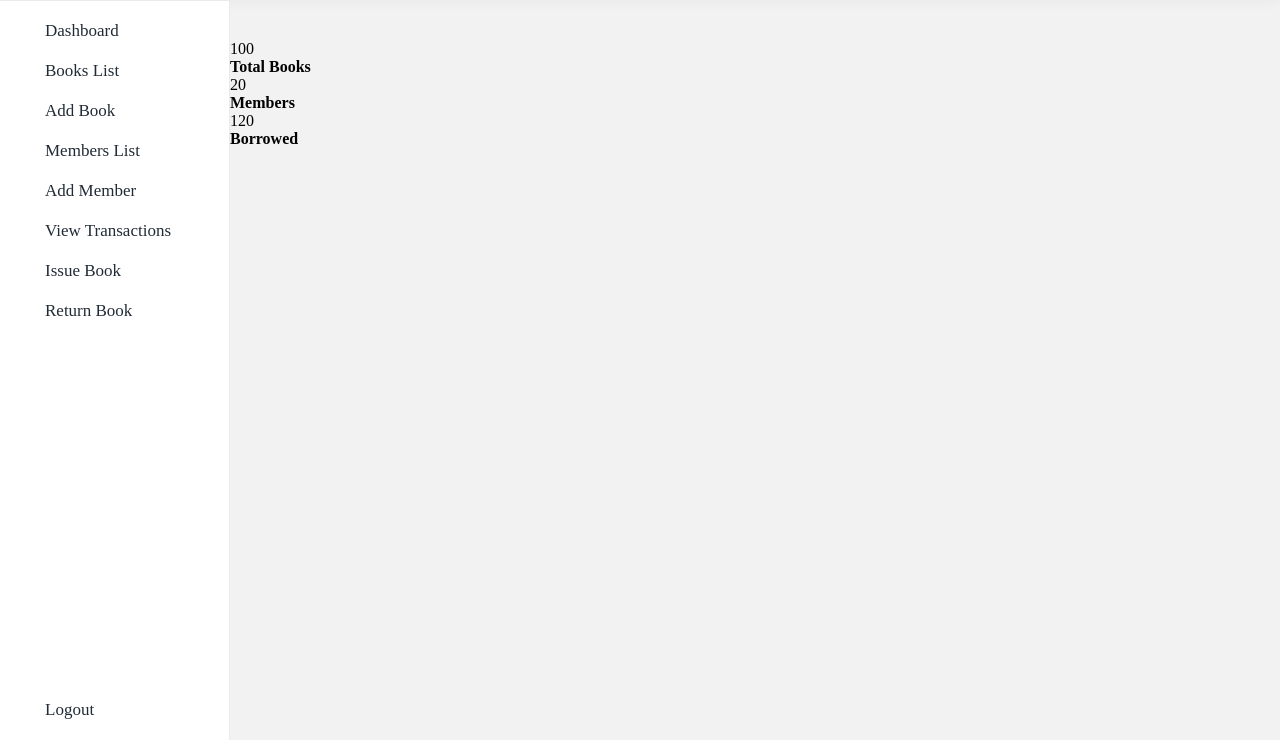
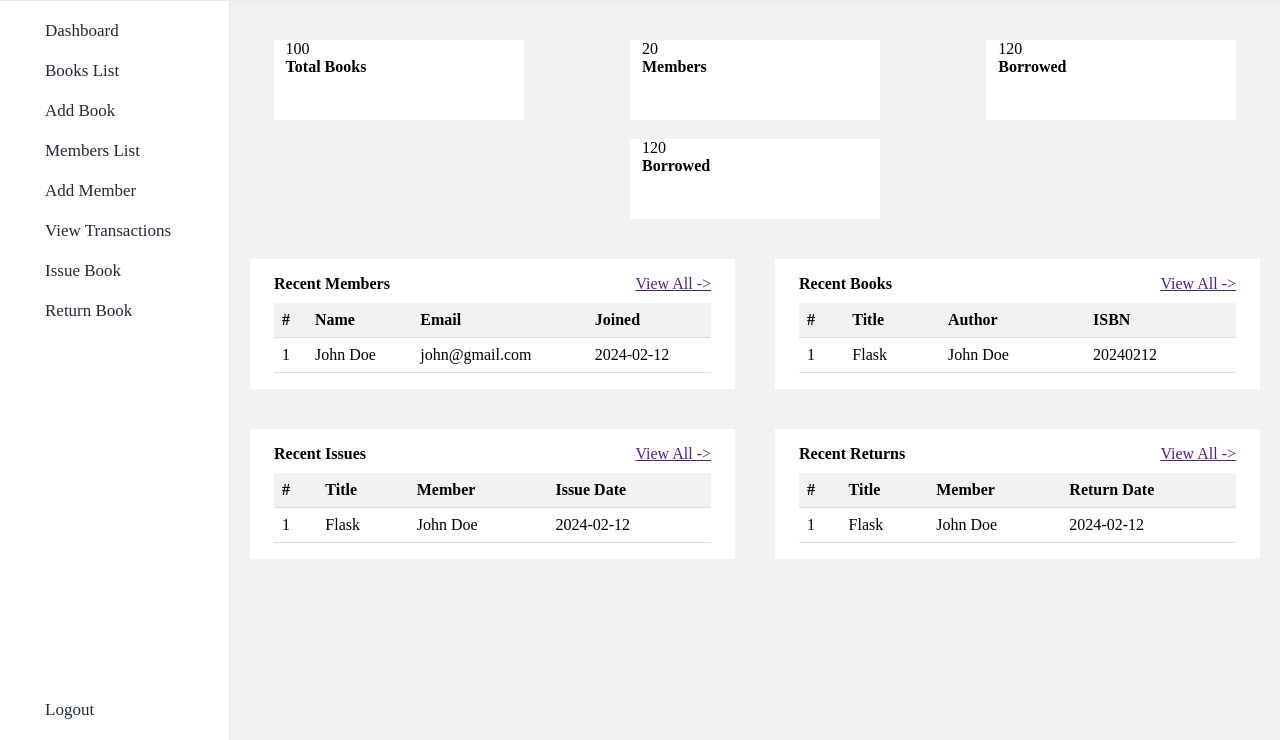
Before and after one commit to emmanuel-mwendwa/Library_Management_System, a Flask app: page / in a window 1280 px wide. Shown: the part 60-800 px from the top of the page. Run offline with Flask 3, Linux system fonts and the light colour scheme; the visitor is signed in with stand-in values (Sample User, id 1).

Commit message:
Dashboard preview

```diff
--- a/app/static/card.css
+++ b/app/static/card.css
@@ -10,18 +10,18 @@
     display: flex;
     flex-direction: column;
     justify-content: center;
-    align-items: start;
+    align-items: center;
 
     background-color: #fff;
     border: 1px solid rgb(232, 235, 237);
-    border-radius: 25px;
+    border-radius: 12px;
 }
 
 .card img {
-    width: 300px;
+    width: 270px;
     height: auto;
     object-fit: contain;
-    border-radius: 25px 25px 0px 0px;
+    border-radius: 12px 12px 0px 0px;
 }
 
 .card-details {
@@ -51,5 +51,5 @@
     justify-content: center;
     align-items: center;
 
-    border-radius: 25px 25px 0px 0px;
+    border-radius: 12px 12px 0px 0px;
 }
--- /dev/null
+++ b/app/static/dashboard.css
@@ -0,0 +1,20 @@
+.dash-card-container {
+    display: flex;
+    flex-wrap: wrap;
+    gap: 1.2rem;
+    margin-bottom: 20px;
+}
+
+.dash-card {
+    height: 80px;
+    width: 250px;
+    background-color: #fff;
+    padding-left: 12px;
+    margin: 0px auto;
+}
+
+
+.recents-container {
+    display: grid;
+    grid-template-columns: 1fr 1fr;
+}
--- a/app/static/tables.css
+++ b/app/static/tables.css
@@ -3,6 +3,12 @@
     margin: 20px;
     padding: 16px 24px;
     background-color: #fff;
+}
+
+.list-title {
+    display: flex;
+    justify-content: space-between;
+    align-items: center;
 }
 
 .list-table {
@@ -12,7 +18,7 @@
 }
 
 .list-table th, .list-table td {
-    border: 1px solid #ddd;
+    border-bottom: 1px solid #ddd;
     padding: 8px;
     text-align: left;
 }
--- a/app/templates/base.html
+++ b/app/templates/base.html
@@ -11,6 +11,7 @@
         <link rel="stylesheet" href="{{ url_for('static', filename='flash.css') }}">
         <link rel="stylesheet" href="{{url_for('static', filename='add_form.css')}}">
         <link rel="stylesheet" href="{{url_for('static', filename='card.css')}}">
+        <link rel="stylesheet" href="{{url_for('static', filename='dashboard.css')}}">
     {% endblock %}
 
 </head>
--- a/app/templates/books/view_books.html
+++ b/app/templates/books/view_books.html
@@ -17,7 +17,7 @@
     <table class="list-table">
       <thead>
           <tr>
-              <th>Id</th>
+              <th>#</th>
               <th>Cover</th>
               <th>Title</th>
               <th>Author</th>
--- a/app/templates/index.html
+++ b/app/templates/index.html
@@ -6,22 +6,143 @@
 
 {{ super() }}
 
-<div>
+<div class="dash-card-container">
+    <div class="dash-card">
         <i></i>
         <p>100</p>
         <h4>Total Books</h4>
     </div>
 
-<div>
+    <div class="dash-card">
         <i></i>
         <p>20</p>
         <h4>Members</h4>
     </div>
 
-<div>
+    <div class="dash-card">
         <i></i>
         <p>120</p>
         <h4>Borrowed</h4>
     </div>
 
+    <div class="dash-card">
+        <i></i>
+        <p>120</p>
+        <h4>Borrowed</h4>
+    </div>
+</div>
+
+<div class="recents-container">
+    <div class="recent-members">
+        <div class="list-container">
+            <div class="list-title">
+                <h4>Recent Members</h4>
+                <p><a href="">View All <span>-></span></a></p>
+            </div>
+            <table class="list-table">
+                <thead>
+                    <tr>
+                        <th>#</th>
+                        <th>Name</th>
+                        <th>Email</th>
+                        <th>Joined</th>
+                    </tr>
+                </thead>
+                <tbody>
+                    <tr>
+                        <td>1</td>
+                        <td>John Doe</td>
+                        <td>john@gmail.com</td>
+                        <td>2024-02-12</td>
+                    </tr>
+                </tbody>
+            </table>
+        </div>
+    </div>
+
+    <div class="recent-books">
+        <div class="list-container">
+            <div class="list-title">
+                <h4>Recent Books</h4>
+                <p><a href="">View All <span>-></span></a></p>
+            </div>
+            <table class="list-table">
+                <thead>
+                    <tr>
+                        <th>#</th>
+                        <th>Title</th>
+                        <th>Author</th>
+                        <th>ISBN</th>
+                    </tr>
+                </thead>
+                <tbody>
+                    <tr>
+                        <td>1</td>
+                        <td>Flask</td>
+                        <td>John Doe</td>
+                        <td>20240212</td>
+                    </tr>
+                </tbody>
+            </table>
+        </div>
+    </div>
+
+    <div class="recent-issues">
+        <div class="list-container">
+            <div class="list-title">
+                <h4>Recent Issues</h4>
+                <p><a href="">View All <span>-></span></a></p>
+            </div>
+            <table class="list-table">
+                <thead>
+                    <tr>
+                        <th>#</th>
+                        <th>Title</th>
+                        <th>Member</th>
+                        <th>Issue Date</th>
+                    </tr>
+                </thead>
+                <tbody>
+                    <tr>
+                        <td>1</td>
+                        <td>Flask</td>
+                        <td>John Doe</td>
+                        <td>2024-02-12</td>
+                    </tr>
+                </tbody>
+            </table>
+        </div>
+    </div>
+
+    <div class="recent-returns">
+        <div class="list-container">
+            <div class="list-title">
+                <h4>Recent Returns</h4>
+                <p><a href="">View All <span>-></span></a></p>
+            </div>
+            <table class="list-table">
+                <thead>
+                    <tr>
+                        <th>#</th>
+                        <th>Title</th>
+                        <th>Member</th>
+                        <th>Return Date</th>
+                    </tr>
+                </thead>
+                <tbody>
+                    <tr>
+                        <td>1</td>
+                        <td>Flask</td>
+                        <td>John Doe</td>
+                        <td>2024-02-12</td>
+                    </tr>
+                </tbody>
+            </table>
+        </div>
+    </div>
+</div>
+
+
+
+
 {% endblock %}
--- a/app/templates/members/view_members.html
+++ b/app/templates/members/view_members.html
@@ -12,7 +12,7 @@
     <table class="list-table">
       <thead>
           <tr>
-              <th>Id</th>
+              <th>#</th>
               <th>First Name</th>
               <th>Last Name</th>
               <th>Email</th>
--- a/app/templates/transactions/view_transactions.html
+++ b/app/templates/transactions/view_transactions.html
@@ -10,7 +10,7 @@
   <table class="list-table">
     <thead>
       <tr>
-        <th>Id</th>
+        <th>#</th>
         <th>Member Name</th>
         <th>Book Title</th>
         <th>Issue Date</th>
```
Lines whose indentation alone changed are shown as unchanged.
